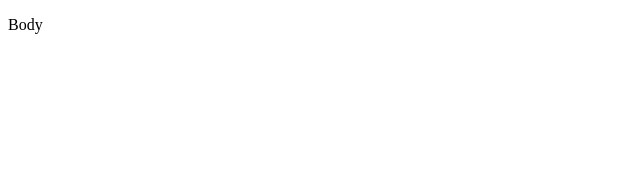
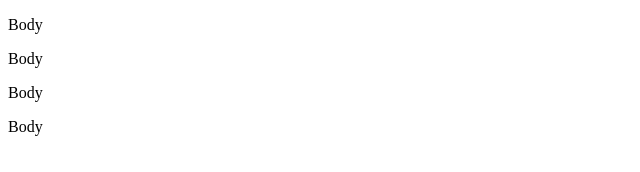
Before and after one commit to Frogeee/webdevpub, a plain HTML site: page index.html in a window 1280 px wide. Shown: the whole page, without its empty margins (0-640 px from the left). Drawn offline with Linux system fonts and the light colour scheme.

```diff
--- a/index.html
+++ b/index.html
@@ -7,5 +7,14 @@
 <div>
 <p>Body</p>
 </div>
+<div>
+    <p>Body</p>
+    </div>
+    <div>
+        <p>Body</p>
+        </div>
+        <div>
+            <p>Body</p>
+            </div>
 </body>
 </html>
```
Also changed, not shown: 1 other file.
